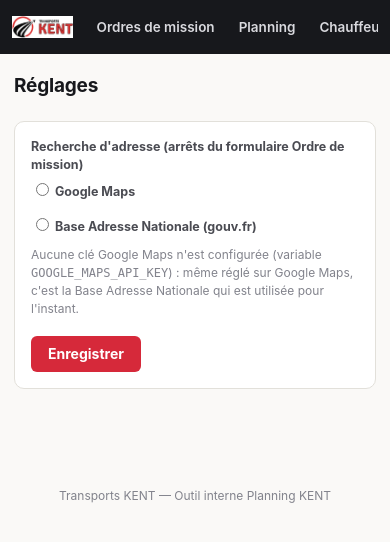
After one commit to isko7/ombc-kent, a Flask app: template app/templates/settings/form.html in a window 390 px wide. The commit adds this page. Shown: the top 542 px of the page. Run offline with Flask 3, Linux system fonts and the light colour scheme; the template is opened without the code that fills it, so the values that code supplies are empty.

Commit message:
Ajoute un écran Réglages, l'amplitude sur liste/planning, et corrige son calcul pour les missions de nuit
- Nouvel écran "Réglages" (nav + /reglages) : switch Google Maps / Base
  Adresse Nationale pour la recherche d'adresse, stocké en base
  (table app_settings) au lieu d'une variable .env — modifiable sans
  redéploiement. ADDRESS_SEARCH_PROVIDER retiré de config.py/.env(.example).
- Liste des OM : colonne Amplitude, calculée en direct depuis les trajets
  (comme prise/fin de service déjà affichées).
- Planning : amplitude affichée entre parenthèses juste après les heures,
  avant le nom de mission (grille desktop + agenda mobile).
- Corrige legs_time_summary() (Python) et son équivalent JS
  (mission_form.js, récap en direct du formulaire OM) : une mission qui
  passe minuit (ex. 19h00 -> 02h30) donnait une amplitude négative
  (-17h30) au lieu de 7h30. Le calcul JS utilisait en plus un algorithme
  différent (min/max numérique) du calcul serveur (première heure de
  début -> dernière heure de fin) ; les deux sont maintenant alignés.
- Réduit légèrement la taille des noms de chauffeur/mission dans les
  cases du planning.

```diff
--- a/app/__init__.py
+++ b/app/__init__.py
@@ -23,6 +23,7 @@ def create_app():
     from app.routes.planning import bp as planning_bp
     from app.routes.templates_admin import bp as templates_bp
     from app.routes.admin import bp as admin_bp
+    from app.routes.settings import bp as settings_bp
 
     app.register_blueprint(drivers_bp)
     app.register_blueprint(vehicles_bp)
@@ -31,6 +32,7 @@ def create_app():
     app.register_blueprint(planning_bp)
     app.register_blueprint(templates_bp)
     app.register_blueprint(admin_bp)
+    app.register_blueprint(settings_bp)
 
     @app.route("/")
     def index():
--- a/app/routes/planning.py
+++ b/app/routes/planning.py
@@ -11,7 +11,7 @@ from flask import Blueprint, render_template, request, url_for, abort, Response
 from app import repo
 from app.config import CALENDAR_FEED_TOKEN
 from app.ical_service import build_ics, local_to_utc
-from app.utils import driver_color, service_time_range
+from app.utils import driver_color, fmt_hours_minutes, legs_time_summary, service_time_range
 
 bp = Blueprint("planning", __name__, url_prefix="/planning")
 
@@ -54,6 +54,8 @@ def _build_event(mission, drivers_by_id):
         # Strictement < : à heures égales (trajet ponctuel), on affiche une
         # durée minimale plutôt que d'étendre le bloc jusqu'à minuit.
         event["crosses_midnight"] = end_time < start_time
+        summary = legs_time_summary(legs)
+        event["amplitude"] = fmt_hours_minutes(summary["amplitude"]) if summary else None
     else:
         event["all_day"] = True
     return event
--- a/app/static/css/style.css
+++ b/app/static/css/style.css
@@ -131,6 +131,9 @@ textarea { resize: vertical; min-height: 70px; }
 input:focus, select:focus, textarea:focus { outline: 2px solid var(--red); outline-offset: 1px; }
 .checkbox-field { display: flex; align-items: center; gap: 8px; }
 .checkbox-field input { width: auto; }
+.radio-options { display: flex; flex-direction: column; gap: 8px; }
+.radio-option { display: flex; align-items: center; gap: 8px; font-weight: 400; text-transform: none; letter-spacing: 0; cursor: pointer; }
+.radio-option input { width: auto; }
 .form-grid { display: grid; grid-template-columns: repeat(2, 1fr); gap: 0 20px; }
 .form-grid--3 { grid-template-columns: repeat(3, 1fr); }
 @media (max-width: 720px) { .form-grid, .form-grid--3 { grid-template-columns: 1fr; } }
@@ -299,9 +302,9 @@ footer.app-footer { text-align: center; color: var(--muted); font-size: 12px; pa
 }
 .planning-event:hover { text-decoration: none; filter: brightness(0.94); }
 .planning-event__time { font-weight: 700; font-size: 10.5px; opacity: .95; }
-.planning-event__title { font-weight: 700; overflow: hidden; text-overflow: ellipsis; white-space: nowrap; }
-.planning-event__meta { font-size: 10.5px; opacity: .9; overflow: hidden; text-overflow: ellipsis; white-space: nowrap; }
-.planning-event__vehicle { font-size: 10px; opacity: .8; overflow: hidden; text-overflow: ellipsis; white-space: nowrap; }
+.planning-event__title { font-weight: 700; font-size: 10.5px; overflow: hidden; text-overflow: ellipsis; white-space: nowrap; }
+.planning-event__meta { font-size: 9.5px; opacity: .9; overflow: hidden; text-overflow: ellipsis; white-space: nowrap; }
+.planning-event__vehicle { font-size: 9px; opacity: .8; overflow: hidden; text-overflow: ellipsis; white-space: nowrap; }
 
 .planning-now-line { position: absolute; left: 0; right: 0; height: 2px; background: var(--red); z-index: 3; pointer-events: none; }
 .planning-now-line::before {
@@ -324,9 +327,9 @@ footer.app-footer { text-align: center; color: var(--muted); font-size: 12px; pa
 }
 .planning-chip:hover { text-decoration: none; background: #fbf7f2; }
 .planning-chip__time { font-size: 11.5px; font-weight: 700; color: var(--chip-color, var(--ink-soft)); }
-.planning-chip__title { font-size: 14px; font-weight: 700; }
-.planning-chip__meta { font-size: 12px; color: var(--muted); }
-.planning-chip__vehicle { font-size: 11.5px; color: var(--muted); opacity: .8; }
+.planning-chip__title { font-size: 13px; font-weight: 700; }
+.planning-chip__meta { font-size: 11px; color: var(--muted); }
+.planning-chip__vehicle { font-size: 10.5px; color: var(--muted); opacity: .8; }
 
 /* Grille en semaine sur les écrans assez larges, agenda (cartes) en dessous */
 @media (min-width: 900px) {
--- a/app/static/js/planning.js
+++ b/app/static/js/planning.js
@@ -20,8 +20,10 @@
   }
 
   function timeLabel(ev) {
-    if (ev.crosses_midnight) return fmtTime(ev.start_time) + " → " + fmtTime(ev.end_time) + " (+1j)";
-    return fmtTime(ev.start_time) + "–" + fmtTime(ev.end_time);
+    var base = ev.crosses_midnight
+      ? fmtTime(ev.start_time) + " → " + fmtTime(ev.end_time) + " (+1j)"
+      : fmtTime(ev.start_time) + "–" + fmtTime(ev.end_time);
+    return ev.amplitude ? base + " (" + ev.amplitude + ")" : base;
   }
 
   // Empile les missions qui se chevauchent en colonnes côte à côte (façon
--- a/app/templates/base.html
+++ b/app/templates/base.html
@@ -18,6 +18,7 @@
       <a href="{{ url_for('vehicles.list_vehicles_view') }}" class="{{ 'active' if request.blueprint == 'vehicles' }}">Véhicules</a>
       <a href="{{ url_for('clients.list_clients_view') }}" class="{{ 'active' if request.blueprint == 'clients' }}">Clients</a>
       <a href="{{ url_for('templates_admin.list_templates_view') }}" class="{{ 'active' if request.blueprint == 'templates_admin' }}">Templates</a>
+      <a href="{{ url_for('settings.settings_view') }}" class="{{ 'active' if request.blueprint == 'settings' }}">Réglages</a>
     </nav>
   </div>
 
--- a/app/templates/missions/list.html
+++ b/app/templates/missions/list.html
@@ -74,7 +74,7 @@
       <thead>
         <tr>
           <th style="width:24px;"><input type="checkbox" id="select-all"></th>
-          <th>Nom</th><th>Date</th><th>Prise de service</th><th>Fin de service</th>
+          <th>Nom</th><th>Date</th><th>Prise de service</th><th>Fin de service</th><th>Amplitude</th>
           <th>Chauffeur</th><th>Client</th><th>Statut</th><th></th>
         </tr>
       </thead>
@@ -86,6 +86,7 @@
           <td>{{ m.mission_date | fmt_date_long }} <span class="pill-note">{{ m.mission_date | day_label }}</span></td>
           <td>{{ (m.service_start | fmt_time) if m.service_start else '—' }}</td>
           <td>{{ (m.service_end | fmt_time) if m.service_end else '—' }}</td>
+          <td>{{ m.amplitude_minutes | fmt_hours_minutes }}</td>
           <td>{{ m.driver_last_name }} {{ m.driver_first_name }}</td>
           <td>{{ m.client_name or '—' }}</td>
           <td>
--- a/app/templates/planning/calendar.html
+++ b/app/templates/planning/calendar.html
@@ -124,7 +124,7 @@
       {% if day_events %}
         {% for ev in day_events %}
         <a href="{{ ev.url }}" class="planning-chip" style="--chip-color: {{ ev.color }};">
-          <span class="planning-chip__time">{{ 'Toute la journée' if ev.all_day else ((ev.start_time | fmt_time) ~ '–' ~ (ev.end_time | fmt_time)) }}</span>
+          <span class="planning-chip__time">{{ 'Toute la journée' if ev.all_day else ((ev.start_time | fmt_time) ~ '–' ~ (ev.end_time | fmt_time) ~ (' (' ~ ev.amplitude ~ ')' if ev.amplitude else '')) }}</span>
           <span class="planning-chip__title">{{ ev.title }}</span>
           <span class="planning-chip__meta">{{ ev.driver_name }}</span>
           {% if ev.vehicle %}<span class="planning-chip__vehicle">{{ ev.vehicle }}</span>{% endif %}
--- /dev/null
+++ b/app/templates/settings/form.html
@@ -0,0 +1,38 @@
+{% extends "base.html" %}
+{% block title %}Réglages{% endblock %}
+{% block content %}
+  <div class="page-head">
+    <h1>Réglages</h1>
+  </div>
+
+  <form method="post" class="card">
+    <div class="field">
+      <label>Recherche d'adresse (arrêts du formulaire Ordre de mission)</label>
+      <div class="radio-options">
+        <label class="radio-option">
+          <input type="radio" name="address_search_provider" value="google" {{ 'checked' if address_search_provider == 'google' }}>
+          Google Maps
+        </label>
+        <label class="radio-option">
+          <input type="radio" name="address_search_provider" value="gouv" {{ 'checked' if address_search_provider == 'gouv' }}>
+          Base Adresse Nationale (gouv.fr)
+        </label>
+      </div>
+      {% if not google_maps_configured %}
+      <div class="hint">
+        Aucune clé Google Maps n'est configurée (variable <code>GOOGLE_MAPS_API_KEY</code>) : même réglé sur
+        Google Maps, c'est la Base Adresse Nationale qui est utilisée pour l'instant.
+      </div>
+      {% else %}
+      <div class="hint">
+        N'affecte pas les boutons « Estimer » du formulaire (TomTom et Google Maps restent tous les
+        deux toujours proposés) — seulement les suggestions d'adresse pendant la saisie des arrêts.
+      </div>
+      {% endif %}
+    </div>
+
+    <div class="btn-row">
+      <button type="submit" class="btn btn--primary">Enregistrer</button>
+    </div>
+  </form>
+{% endblock %}
```
Also changed, not shown: app/config.py (+3 -11 lines), app/db.py (+7 -0 lines), app/repo.py (+19 -0 lines), app/routes/missions.py (+5 -4 lines), app/routes/settings.py (added, +39 -0 lines), app/static/js/mission_form.js (+20 -11 lines), app/utils.py (+5 -5 lines), 1 other file.
